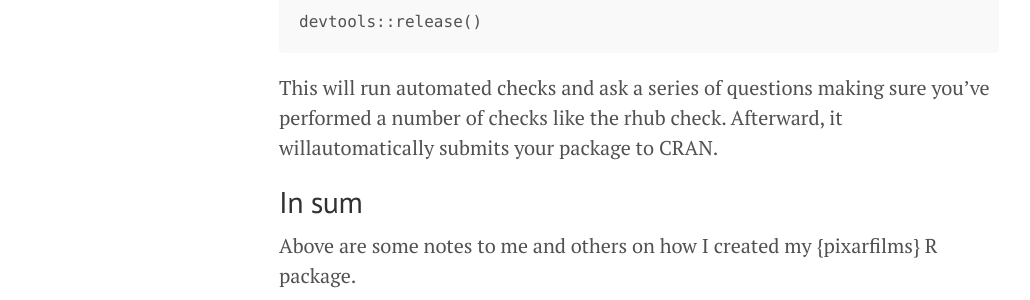
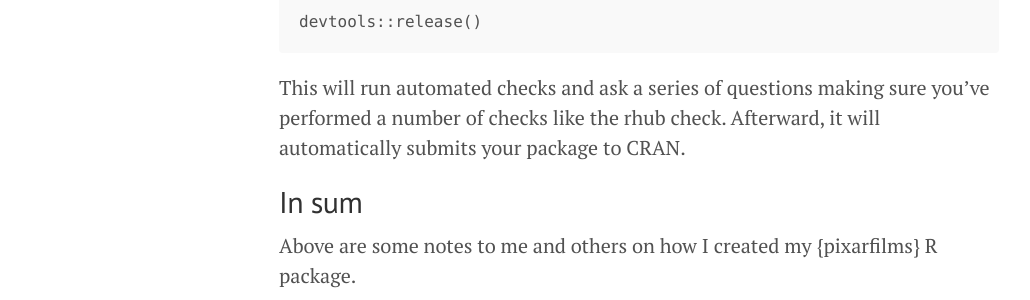
Before and after one commit to erictleung/erictleung.github.io, a Jekyll site: the page built from _posts/2021-03-03-on-creating-pixarfilms-r-package.md, in a window 1280 px wide and 900 px high, scrolled down 5242 px. Shown: the part 186-486 px from the top of the window, without its empty margins (1-1031 px from the left). Built offline with Jekyll 4.4.1, drawn with Linux system fonts in a browser that asks for light colours; nearby versions of some CDN libraries.

Commit message:
Fix typo in pixarfilms post

```diff
--- a/_posts/2021-03-03-on-creating-pixarfilms-r-package.md
+++ b/_posts/2021-03-03-on-creating-pixarfilms-r-package.md
@@ -242,7 +242,7 @@ devtools::release()
 
 This will run automated checks and ask a series of questions making sure you've
 performed a number of checks like the rhub check. Afterward, it
-willautomatically submits your package to CRAN.
+will automatically submits your package to CRAN.
 
 ## In sum
 
```
